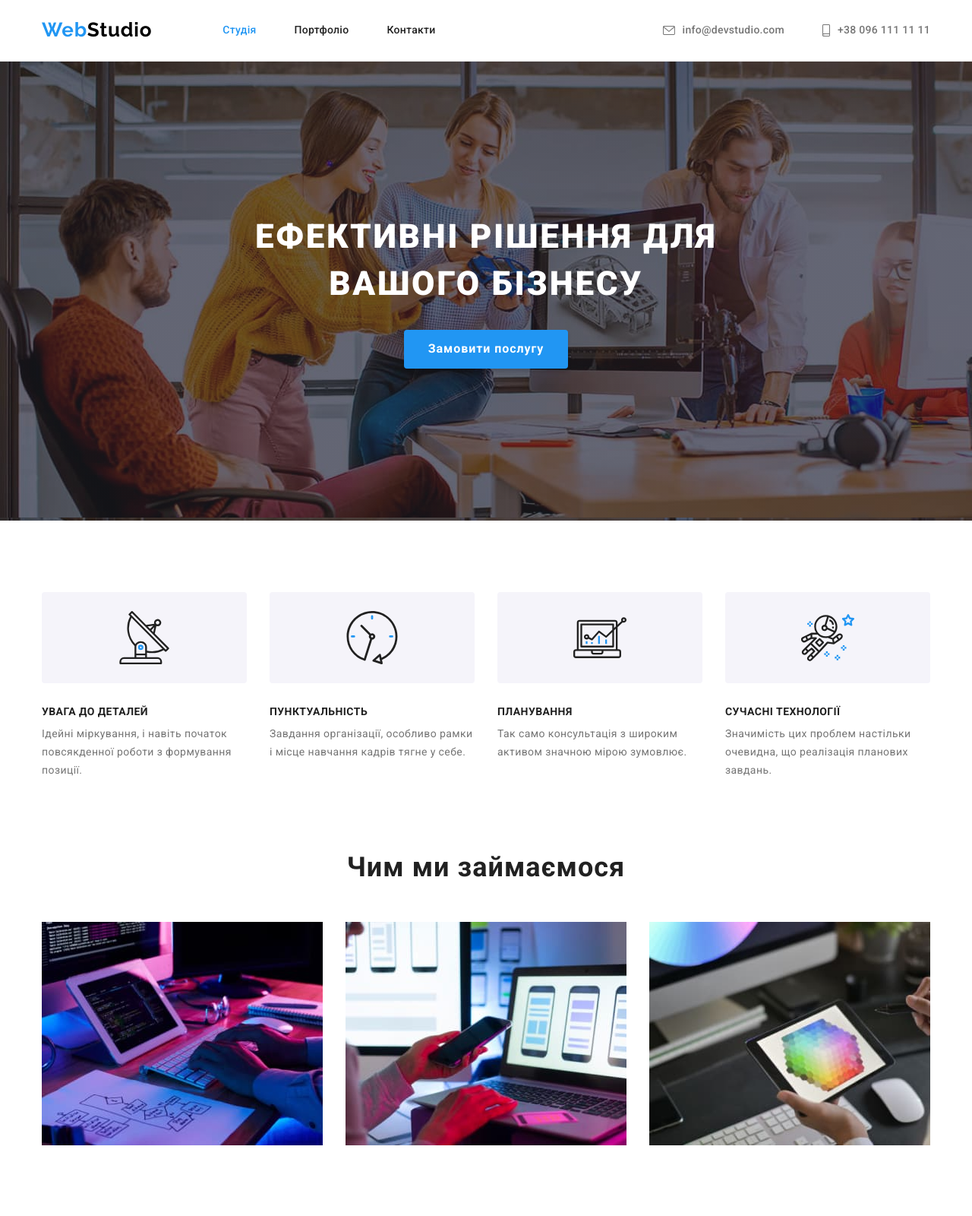
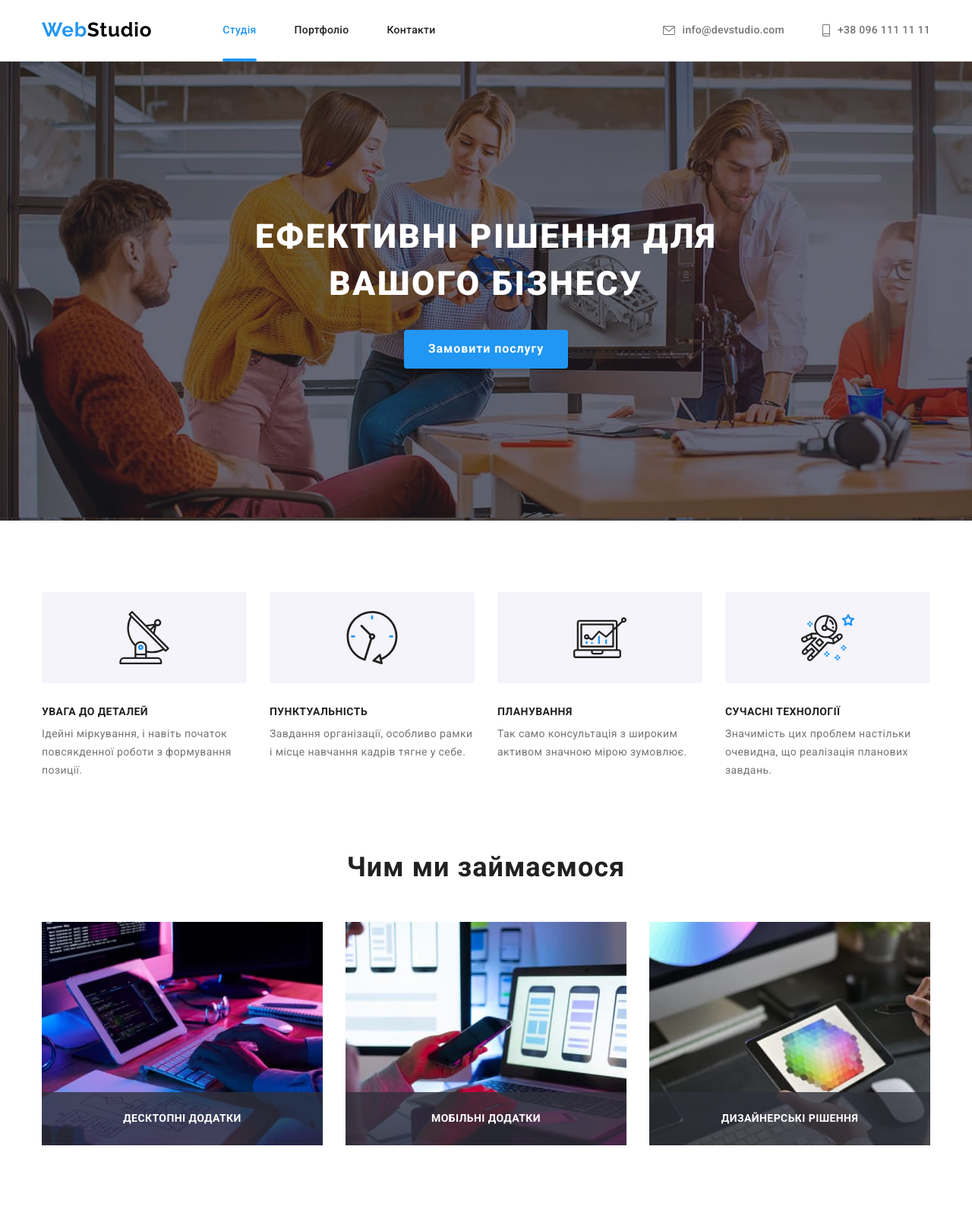
Before and after one commit to ozubarev/goit-markup-hw-05, a plain HTML site: page index.html in a window 1280 px wide. Shown: the top 1600 px of the page at 76% size. Drawn offline with nearby package versions, Linux system fonts and the light colour scheme.

Commit message:
started hw5

```diff
--- a/css/styles.css
+++ b/css/styles.css
@@ -113,7 +113,21 @@ svg {
 }
 
 .header-list .current {
+  position: relative;
+  display: block;
   color: var(--accent-color);
+}
+
+.header-list .current::after {
+  content: '';
+  position: absolute;
+  left: 0;
+  bottom: -1px;
+  display: block;
+  width: 100%;
+  height: 4px;
+  background-color: var(--accent-color);
+  border-radius: 2px;
 }
 
 .kontacts-list .link {
@@ -283,8 +297,34 @@ svg {
   display: flex;
 }
 
+.about-item {
+  position: relative;
+}
+
 .about-item:not(:last-child) {
   margin-right: 30px;
+}
+
+.about-description {
+  position: absolute;
+  left: 0;
+  bottom: 0;
+  display: flex;
+  align-items: center;
+  justify-content: center;
+  width: 370px;
+  height: 70px;
+  background-color: rgba(47, 48, 58, 0.8);
+}
+
+.about-text {
+  font-weight: 700;
+  font-size: 14px;
+  line-height: 1.1;
+  text-align: center;
+  letter-spacing: 0.03em;
+  text-transform: uppercase;
+  color: var(--white-color);
 }
 
 /* Our team */
@@ -604,3 +644,16 @@ svg {
   border: 1px solid #eeeeee;
   border-top: none;
 }
+
+.portfolio-thumb {
+  position: relative;
+}
+
+.portfolio-hov {
+  position: absolute;
+  left: 0;
+  top: 0;
+  width: 370px;
+  height: 274px;
+  background-color: rgba(33, 150, 243, 0.9);
+}
--- a/index.html
+++ b/index.html
@@ -127,6 +127,9 @@
                 width="370"
                 height="294"
               />
+              <div class="about-description">
+                <p class="about-text">десктопні додатки</p>
+              </div>
             </li>
             <li class="about-item">
               <img
@@ -135,6 +138,9 @@
                 width="370"
                 height="294"
               />
+              <div class="about-description">
+                <p class="about-text">мобільні додатки</p>
+              </div>
             </li>
             <li class="about-item">
               <img
@@ -143,6 +149,9 @@
                 width="370"
                 height="294"
               />
+              <div class="about-description">
+                <p class="about-text">дизайнерські рішення</p>
+              </div>
             </li>
           </ul>
         </div>
```
Also changed, not shown: portfolio.html (+7 -0 lines).
